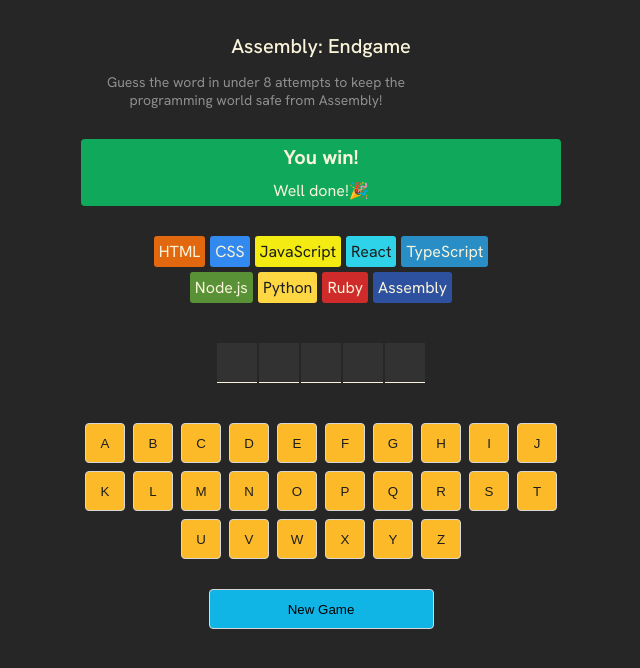
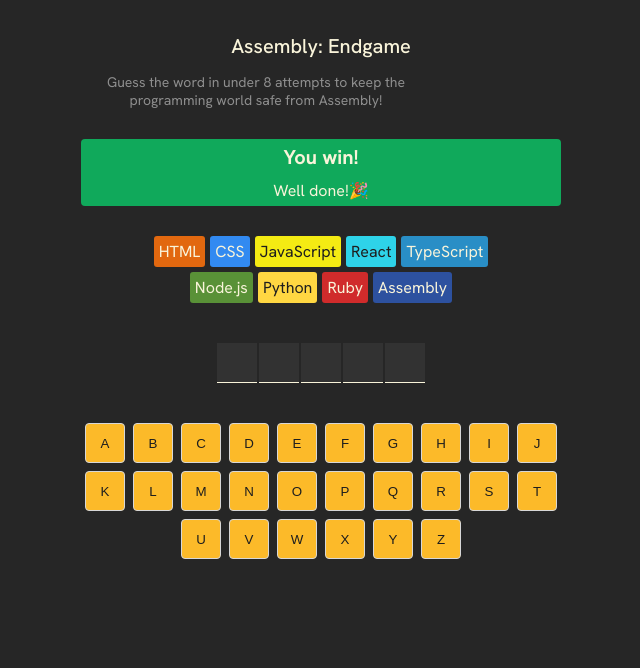
Before and after one commit to yenhtran/assembly-game, a React (Vite) app: page / in a window 1280 px wide. Shown: the top 668 px of the page, without its empty margins (319-959 px from the left). Built offline with nearby package versions, Linux system fonts and the light colour scheme; the HTML template or start-up script is replaced by a standard one.

Commit message:
add game over feature

```diff
--- a/src/App.jsx
+++ b/src/App.jsx
@@ -3,6 +3,7 @@
 import Header from './components/Header'
 import Status from './components/Status'
 import Languages from './components/Languages'
+import { languages } from './languages'
 
 export default function AssemblyEndgame() {
   // State values
@@ -11,9 +12,13 @@
 
   // Derived values
   const wrongGuessCount = guessedLetters.filter(letter => !currentWord.includes(letter)).length
+  const isGameWon = currentWord.split('').every(char => guessedLetters.includes(char));
+  const isGameLost = wrongGuessCount >= languages.length - 1;
+  const isGameOver = isGameWon || isGameLost
 
   // Static values
   const alphabet = "abcdefghijklmnopqrstuvwxyz";
+
   const wordElements = currentWord.split('').map((letter, index) => {
     return (
       <span
@@ -23,7 +28,6 @@
       </span>
     )
   })
-
 
   const keyboardElements = alphabet.split("").map(letter => {
     const isGuessed = guessedLetters.includes(letter);
@@ -62,7 +66,7 @@
         <section className='keyboard'>
           {keyboardElements}
         </section>
-        <button className='new-game'>New Game</button>
+        {isGameOver && <button className='new-game'>New Game</button>}
       </main>
   )
 }
```
